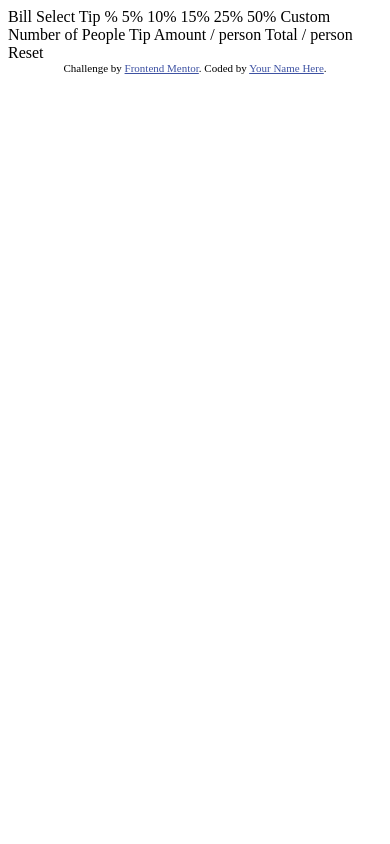
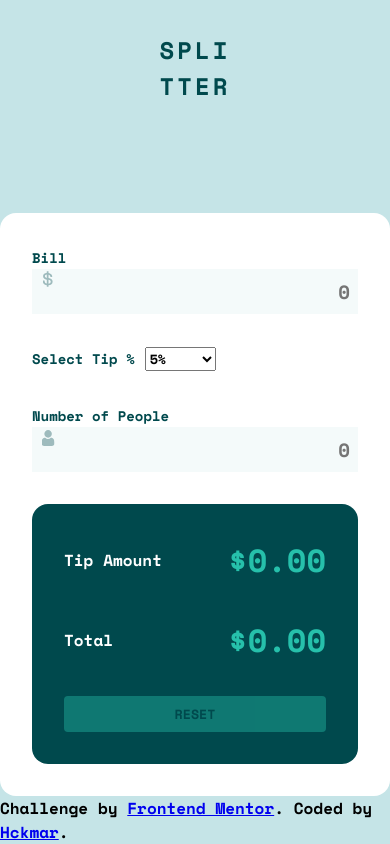
Before and after one commit to Hckmar9/tip-calculator, a plain HTML site: page index.html in a window 390 px wide. Drawn offline with nearby package versions, Linux system fonts and the light colour scheme.

Commit message:
Phase 1, markup but not finished

```diff
--- a/index.html
+++ b/index.html
@@ -7,38 +7,57 @@
   <link rel="icon" type="image/png" sizes="32x32" href="./images/favicon-32x32.png">
 
   <title>Frontend Mentor | Tip calculator app</title>
-
-  <!-- Feel free to remove these styles or customise in your own stylesheet 👍 -->
-  <style>
-    .attribution { font-size: 11px; text-align: center; }
-    .attribution a { color: hsl(228, 45%, 44%); }
-  </style>
+  <link rel="stylesheet" href="style.css" />
 </head>
 <body>
+  <h2 class="title">
+    spli <br /> tter
+  </h2>
 
-  Bill
-
-  Select Tip %
-  5%
-  10%
-  15%
-  25%
-  50%
-  Custom
-
-  Number of People
-
-  Tip Amount
-  / person
-
-  Total
-  / person
-
-  Reset
+  <div class="card">
+    <div class="card-container">
+      <section class="inputs-section">
+        <div class="bill-input">
+          <label for="bill">Bill</label>
+          <input type="text" placeholder="0" id="bill" />
+          <img src="./images/icon-dollar.svg" alt="person" />
+        </div>
+        <div class="tip-input">
+          <label for="tip">Select Tip %</label>
+          <select id="tip">
+            <option value="5">5%</option>
+            <option value="10">10%</option>
+            <option value="15">15%</option>
+            <option value="25">25%</option>
+            <option value="50">50%</option>
+            <option value="custom">Custom</option>
+          </select>
+        </div>
+        <div class="people-input">
+          <label for="people">Number of People</label>
+          <input type="text" placeholder="0" id="people" />
+          <img src="./images/icon-person.svg" alt="person" />
+        </div>
+      </section>
+      <section class="outputs-section">
+        <div class="tip-amount">
+          <p>Tip Amount</p>
+          <h2 id="tipAmount">$0.00</h2>
+        </div>
+        <div class="total">
+          <p>Total</p>
+          <h2 id="total">$0.00</h2>
+        </div>
+        <button class="reset-btn" id="resetBtn">Reset</button>
+      </section>
+    </div>
+  </div>
 
   <div class="attribution">
     Challenge by <a href="https://www.frontendmentor.io?ref=challenge" target="_blank">Frontend Mentor</a>.
-    Coded by <a href="#">Your Name Here</a>.
+    Coded by <a href="https://www.frontendmentor.io/profile/Hckmar9" target="_blank">Hckmar</a>.
   </div>
+
+  <script src="script.js"></script>
 </body>
 </html>
--- /dev/null
+++ b/style.css
@@ -0,0 +1,194 @@
+@import url("https://fonts.googleapis.com/css2?family=Space+Mono:wght@700&display=swap");
+:root {
+  --Strong-cyan: hsl(172, 67%, 45%);
+  --Very-dark-cyan: hsl(183, 100%, 15%);
+  --Dark-grayish-cyan: hsl(186, 14%, 43%);
+  --Grayish-cyan: hsl(184, 14%, 56%);
+  --Light-grayish-cyan: hsl(185, 41%, 84%);
+  --Very-light-grayish-cyan: hsl(189, 41%, 97%);
+  --White: hsl(0, 0%, 100%);
+}
+* {
+  font-family: "Space Mono", monospace;
+  padding: 0;
+  margin: 0;
+  box-sizing: border-box;
+}
+body {
+  min-height: 100vh;
+  display: flex;
+  align-items: center;
+  justify-content: center;
+  flex-direction: column;
+  background-color: var(--Light-grayish-cyan);
+  gap: 4rem;
+}
+.title {
+  color: var(--Very-dark-cyan);
+  text-transform: uppercase;
+  letter-spacing: 3px;
+}
+.card {
+  background-color: var(--White);
+  width: 700px;
+  border-radius: 1rem;
+}
+.card-container {
+  display: flex;
+
+  padding: 2rem;
+  gap: 2rem;
+}
+.inputs-section,
+.outputs-section {
+  width: 50%;
+  display: flex;
+  flex-direction: column;
+}
+.outputs-section {
+  background-color: var(--Very-dark-cyan);
+  border-radius: 1rem;
+  padding: 2rem;
+}
+.bill-sec,
+.tip-sec,
+.people-sec {
+  display: flex;
+  flex-direction: column;
+  gap: 0.5rem;
+}
+.inputs-section {
+  gap: 2rem;
+}
+label {
+  color: var(--Very-dark-cyan);
+  font-size: 14px;
+}
+.bill-input,
+.people-input {
+  position: relative;
+}
+.bill-input input,
+.people-input input {
+  width: 100%;
+  text-align: right;
+  padding: 0.5rem;
+  border: none;
+  font-size: 1.2rem;
+  color: var(--Very-dark-cyan);
+  background-color: var(--Very-light-grayish-cyan);
+  outline-color: var(--Strong-cyan);
+}
+.bill-input img,
+.people-input img {
+  position: absolute;
+  top: 50%;
+  left: 5%;
+  transform: translate(-50%, -50%);
+}
+.tip-btns {
+  display: flex;
+  flex-direction: column;
+  width: 100%;
+  gap: 1rem;
+}
+.tip-btns button {
+  width: 90px;
+  color: var(--White);
+  background-color: var(--Very-dark-cyan);
+  border: none;
+  padding: 0.5rem;
+  cursor: pointer;
+  border-radius: 7px;
+  font-size: 1.1rem;
+}
+.tip-btns button:hover {
+  background-color: var(--Strong-cyan);
+  color: var(--Very-dark-cyan);
+}
+.selected {
+  background-color: var(--Strong-cyan) !important;
+  color: var(--Very-dark-cyan) !important;
+}
+.tip-btns input {
+  width: 90px;
+  padding: 0.5rem;
+  text-align: center;
+  font-size: 1rem;
+  border: none;
+  background-color: var(--Very-light-grayish-cyan);
+  border-radius: 7px;
+  outline-color: var(--Strong-cyan);
+}
+.outputs-section {
+  gap: 2rem;
+}
+.tip-amount,
+.total {
+  display: flex;
+  align-items: center;
+  justify-content: space-between;
+}
+.tip-amount h2,
+.total h2 {
+  color: var(--Strong-cyan);
+  font-size: 2rem;
+}
+.tip-amount p,
+.total p {
+  color: white;
+}
+.tip-amount span,
+.total span {
+  font-size: 12px;
+  color: var(--Grayish-cyan);
+}
+.reset-btn {
+  margin-top: auto;
+  padding: 0.5rem;
+  text-transform: uppercase;
+  background-color: var(--Strong-cyan);
+  border: none;
+  border-radius: 4px;
+  cursor: pointer;
+  color: var(--Very-dark-cyan);
+  opacity: 40%;
+}
+.reset-btn:hover {
+  opacity: 100%;
+}
+@media screen and (max-width: 750px) {
+  body {
+    align-items: center;
+    justify-content: flex-start;
+    padding-top: 2rem;
+    gap: 0;
+  }
+  .inputs-section,
+  .outputs-section {
+    width: 100%;
+  }
+  .card {
+    width: 100%;
+    margin-top: auto;
+  }
+  .card-container {
+    flex-direction: column;
+    align-items: center;
+  }
+  .tip-btns {
+    flex-direction: row;
+    justify-content: space-between;
+  }
+  .tip-btns div button {
+    width: 130px;
+  }
+  .tip-btns input {
+    width: 130px;
+  }
+  .tip-btns div {
+    display: flex;
+    flex-direction: column;
+    gap: 1rem;
+  }
+}
```
